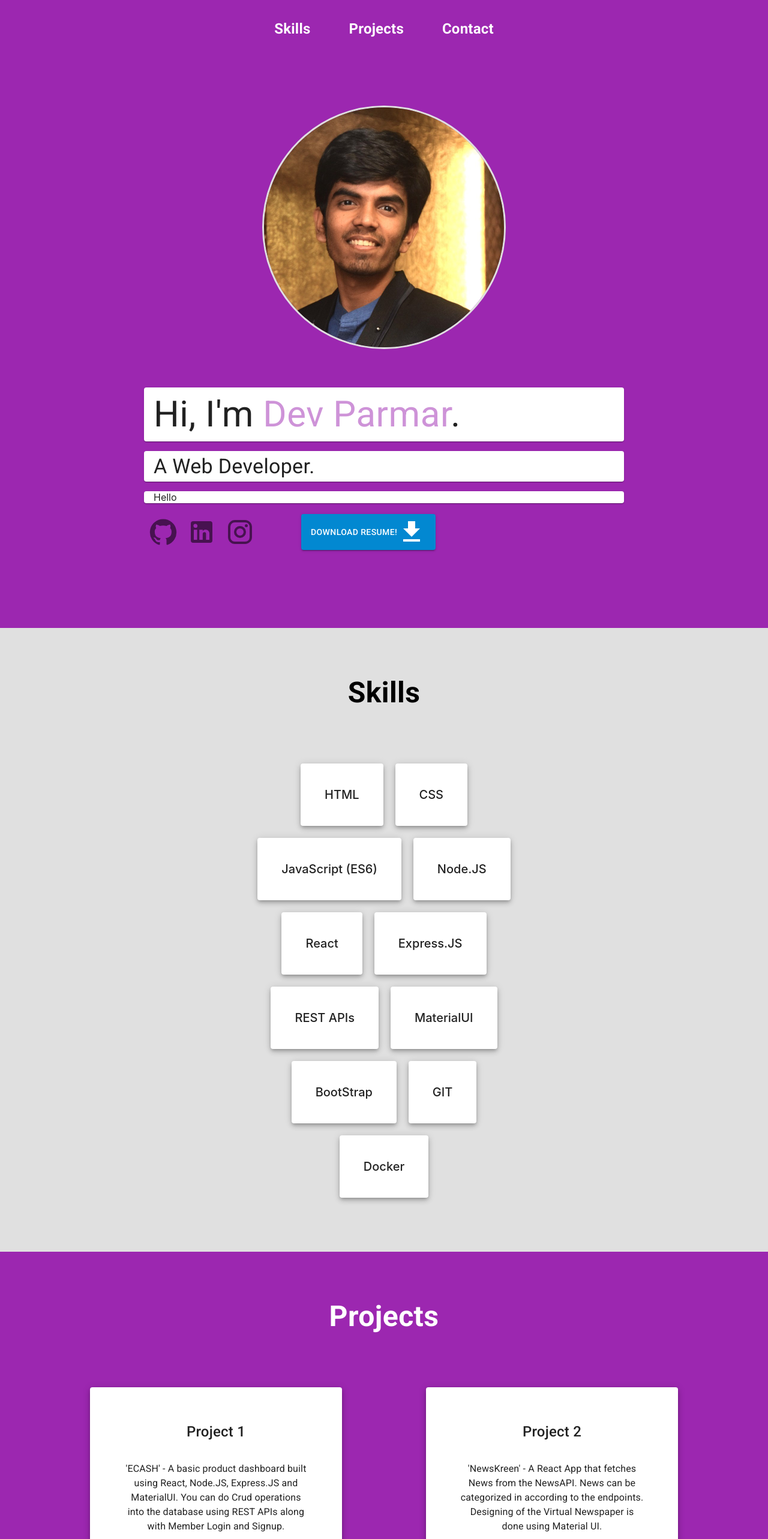
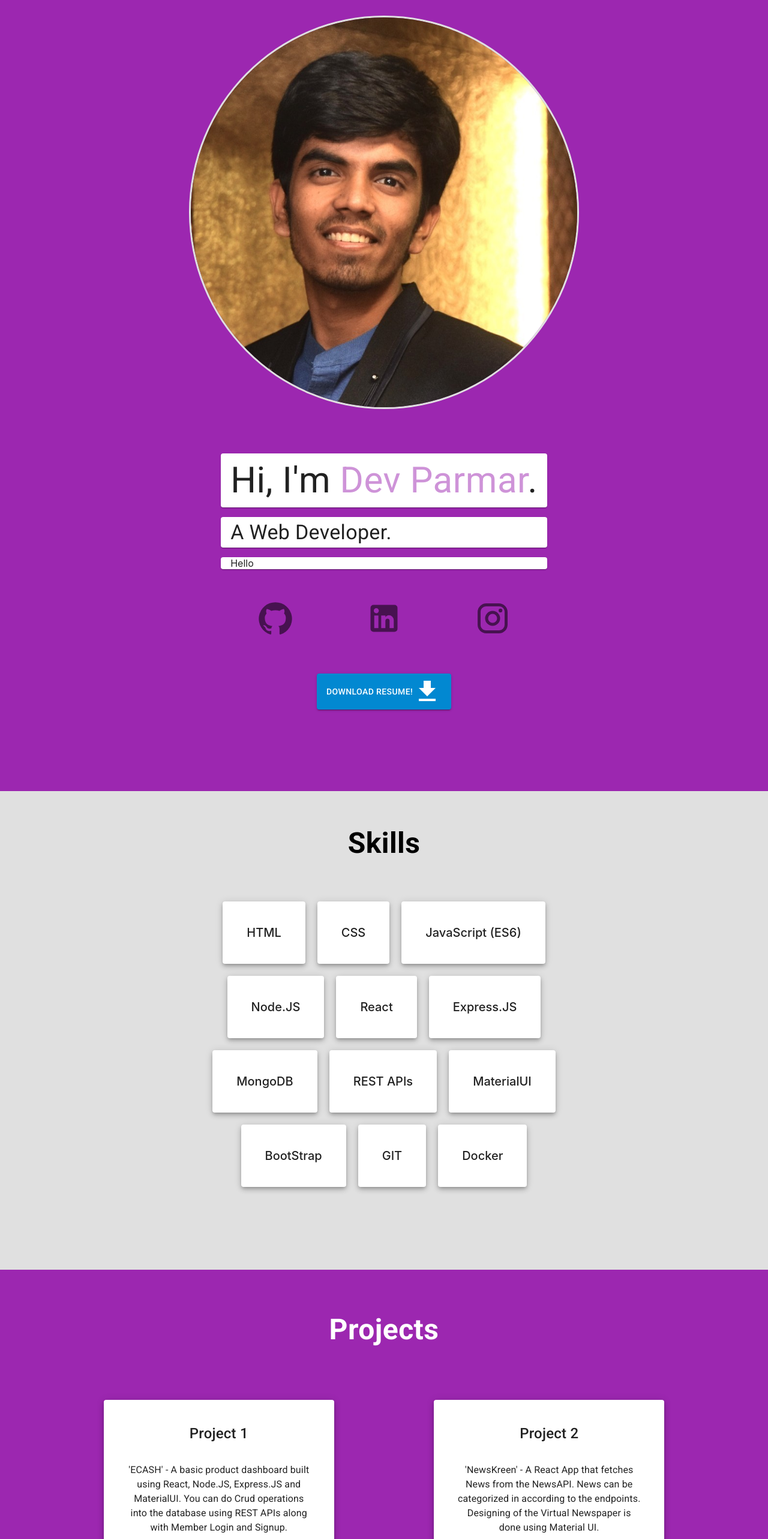
Before and after one commit to Dev-Parmar/portfolio, a React (Create React App) app: page / in a window 1280 px wide. Shown: the top 2566 px of the page at 60% size. Built offline with nearby package versions, Linux system fonts and the light colour scheme.

Commit message:
Responsive Design for mobile

```diff
--- a/src/App.js
+++ b/src/App.js
@@ -9,7 +9,7 @@ import Footer from './components/Footer';
 function App() {
   return (
     <div className="App">
-      <Navbar />
+      {/* <Navbar /> */}
       <Header />
       <Box id='skills' sx={{ backgroundColor: '#e0e0e0' }} >
         <Skills />
--- a/src/components/Header.js
+++ b/src/components/Header.js
@@ -7,23 +7,50 @@ import InstagramIcon from '@mui/icons-material/Instagram';
 import DownloadIcon from '@mui/icons-material/Download';
 
 function Header() {
+
+    const sty = () => {
+        return ({
+            width: '2.5em',
+            height: '2.5em',
+
+        }
+
+        )
+    }
     return (
         <Fragment>
-            <Box sx={{ backgroundColor: '#9c27b0', display: 'flex', justifyContent: 'center', flexWrap: 'wrap', padding: '5em 0' }}>
-                <Box sx={{ width: '50em' }}>
-                    <Avatar src='profile.jpg' alt='Dev Parmar' sx={{ width: '20em', height: '20em', border: '3px solid #e0e0e0', margin: 'auto' }} />
+            <Box sx={{ backgroundColor: '#9c27b0', display: 'flex', justifyContent: 'center', flexWrap: 'wrap' }} >
+                <Box sx={{ padding: '2% 0 5% 0' }}>
+                    <Avatar src='profile.jpg' alt='Dev Parmar' sx={{ width: '80%', height: '100%', border: '3px solid #e0e0e0', margin: 'auto' }} />
                 </Box>
-                <Box sx={{ width: '50em', padding: '3em 0' }}>
+                <Box >
                     <Paper sx={{ paddingX: '1em', marginY: '1em' }}><Typography sx={{ fontSize: 'h2.fontSize' }}>Hi, I'm <span style={{ color: '#ce93d8' }}>Dev Parmar</span>.</Typography></Paper>
                     <Paper sx={{ paddingX: '1em', marginY: '1em' }}><Typography sx={{ fontSize: 'h4.fontSize' }}>A Web Developer.</Typography></Paper>
                     <Paper sx={{ paddingX: '1em', marginY: '1em' }}>Hello</Paper>
-
-                    <IconButton href='https://github.com/Dev-Parmar' target='_blank'><GitHubIcon sx={{ width: '2em', height: '2em' }} /></IconButton>
-                    <IconButton href='https://www.linkedin.com/in/devparmar22' target='_blank'><LinkedInIcon sx={{ width: '2em', height: '2em' }} /></IconButton>
-                    <IconButton href='https://www.instagram.com/devparmar22' target='_blank'><InstagramIcon sx={{ width: '2em', height: '2em' }} /></IconButton>
-                    <Button href='Resume.pdf' target='_blank' variant='contained' color='info' sx={{ margin: '0 5em' }} download> Download Resume!
-                        <DownloadIcon sx={{ width: '2em', height: '2em' }} /></Button>
-
+                    <Box sx={{ display: 'flex', justifyContent: 'space-around', paddingY: '5%' }}>
+                        <IconButton href='https://github.com/Dev-Parmar' target='_blank' sx={{
+                            "&:hover": {
+                                boxShadow: '-1px 10px 29px 0px rgba(0,0,0,0.8)',
+                                backgroundColor: '#ce93d8'
+                            }
+                        }}><GitHubIcon sx={sty} /></IconButton>
+                        <IconButton href='https://www.linkedin.com/in/devparmar22' target='_blank' sx={{
+                            "&:hover": {
+                                boxShadow: '-1px 10px 29px 0px rgba(0,0,0,0.8)',
+                                backgroundColor: '#ce93d8'
+                            }
+                        }}><LinkedInIcon sx={sty} /></IconButton>
+                        <IconButton href='https://www.instagram.com/devparmar22' target='_blank' sx={{
+                            "&:hover": {
+                                boxShadow: '-1px 10px 29px 0px rgba(0,0,0,0.8)',
+                                backgroundColor: '#ce93d8'
+                            }
+                        }}><InstagramIcon sx={sty} /></IconButton>
+                    </Box>
+                    <Box sx={{ textAlign: 'center', padding: '5% 0', marginBottom: '20%' }} >
+                        <Button href='Resume.pdf' target='_blank' variant='contained' color='info' sx={{ margin: '0  10%' }} download> Download Resume!
+                            <DownloadIcon sx={{ width: '2em', height: '2em' }} /></Button>
+                    </Box>
                 </Box>
             </Box>
         </Fragment >
--- a/src/components/Navbar.js
+++ b/src/components/Navbar.js
@@ -4,7 +4,7 @@ import { AppBar, Toolbar, Typography, Link, Box, List, ListItem, ListItemButton,
 function Navbar() {
     return (
         <Box sx={{ display: 'flex' }}>
-            <AppBar color='secondary' elevation={0} position='static' sx={{ height: '6em' }}>
+            <AppBar color='secondary' elevation={0} position='static' sx={{ height: '6em', widhth: '100%' }}>
                 <Toolbar >
                     <List sx={{ display: 'flex', justifyContent: 'center', marginX: 'auto' }}>
                         <Link color='inherit' href='#skills' underline='none' >
--- a/src/components/Projects.js
+++ b/src/components/Projects.js
@@ -9,9 +9,9 @@ function Projects() {
 
     const sty = () => {
         return {
-            margin: '0.5em',
+            margin: '5% 3%',
             textAlign: 'center',
-            padding: '2em',
+            padding: '2%',
             width: '17em',
             fontWeight: '500',
             fontSize: 'h6.fontSize',
@@ -25,15 +25,15 @@ function Projects() {
     return (
         <Fragment>
             <Box >
-                <Typography sx={{ paddingY: '1.5em', fontWeight: 'bold', fontSize: 'h3.fontSize', textAlign: 'center', color: '#fff' }}>Projects</Typography>
+                <Typography sx={{ padding: '5% 0 2% 0', fontWeight: 'bold', fontSize: 'h3.fontSize', textAlign: 'center', color: '#fff' }}>Projects</Typography>
             </Box>
-            <Box sx={{ display: 'flex', justifyContent: 'space-around', flexWrap: 'wrap', margin: '0 5em', paddingBottom: '5em' }}>
+            <Box sx={{ display: 'flex', justifyContent: 'space-around', flexWrap: 'wrap', margin: '0 7%', paddingBottom: '10%' }}>
                 <Card sx={sty} elevation={5}>
                     <CardContent>
                         <Typography sx={{ fontSize: 24, fontWeight: '500' }} gutterBottom>
                             Project 1
                         </Typography>
-                        <Typography sx={{ margin: '2em 0' }}>
+                        <Typography sx={{ margin: '10% 0' }}>
                             'ECASH' - A basic product dashboard built using React, Node.JS, Express.JS and MaterialUI. You can do Crud operations into the database using REST APIs along with Member Login and Signup.
                         </Typography>
                         <CardActions sx={{ margin: 'auto' }}>
@@ -47,7 +47,7 @@ function Projects() {
                         <Typography sx={{ fontSize: 24, fontWeight: '500' }} gutterBottom>
                             Project 2
                         </Typography>
-                        <Typography sx={{ margin: '2em 0' }}>
+                        <Typography sx={{ margin: '10% 0' }}>
                             'NewsKreen' - A React App that fetches News from the NewsAPI. News can be categorized in according to the endpoints. Designing of the Virtual Newspaper is done using Material UI.
                         </Typography>
                         <CardActions>
@@ -60,7 +60,7 @@ function Projects() {
                         <Typography sx={{ fontSize: 24, fontWeight: '500' }} gutterBottom>
                             Project 3
                         </Typography>
-                        <Typography sx={{ margin: '2em 0' }}>
+                        <Typography sx={{ margin: '10% 0' }}>
                             'De-Notes' - STICKY NOTES clone. One can add a note with different tags and the data is store in JSON file. The notes are further fetched from JSON-server and structed properly to show the upcoming event.
                         </Typography>
                         <CardActions>
--- a/src/components/Skills.js
+++ b/src/components/Skills.js
@@ -3,14 +3,15 @@ import React, { Fragment } from 'react'
 
 function Skills() {
 
-    const skills = ['HTML', 'CSS', 'JavaScript (ES6)', 'Node.JS', 'React', 'Express.JS', 'REST APIs', 'MaterialUI', 'BootStrap', 'GIT', 'Docker']
+    const skills = ['HTML', 'CSS', 'JavaScript (ES6)', 'Node.JS', 'React', 'Express.JS', 'MongoDB', 'REST APIs', 'MaterialUI', 'BootStrap', 'GIT', 'Docker']
 
     return (
         <Fragment>
             <Box >
-                <Typography sx={{ paddingY: '1.5em', fontWeight: 'bold', fontSize: 'h3.fontSize', textAlign: 'center' }}>Skills</Typography>
+                <Typography sx={{ paddingY: '4%', fontWeight: 'bold', fontSize: 'h3.fontSize', textAlign: 'center' }}>Skills</Typography>
             </Box>
-            <Box sx={{ display: 'flex', justifyContent: 'center', flexWrap: 'wrap', marginX: '25em', paddingBottom: '5em' }}>
+            <Box sx={{ display: 'flex', justifyContent: 'center', flexWrap: 'wrap', marginX: '25%', paddingBottom: '10%' }}>
+
                 {skills.map(e => (
                     <Paper sx={{
                         margin: '0.5em',
@@ -23,6 +24,7 @@ function Skills() {
                         }
                     }} elevation={5} key={e}>{e}</Paper>
                 ))}
+
             </Box>
 
         </Fragment >
```
Also changed, not shown: 1 other file (tests, documents, lock files or other folders).
